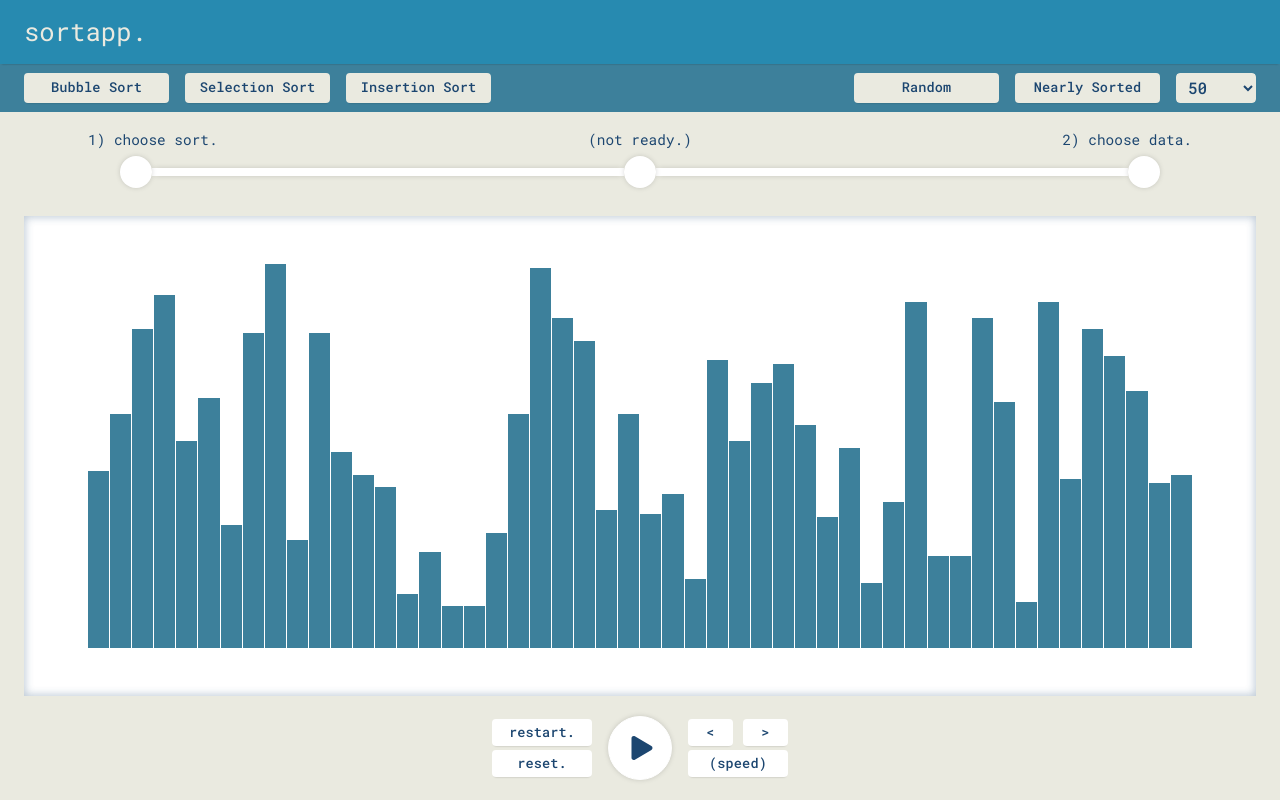
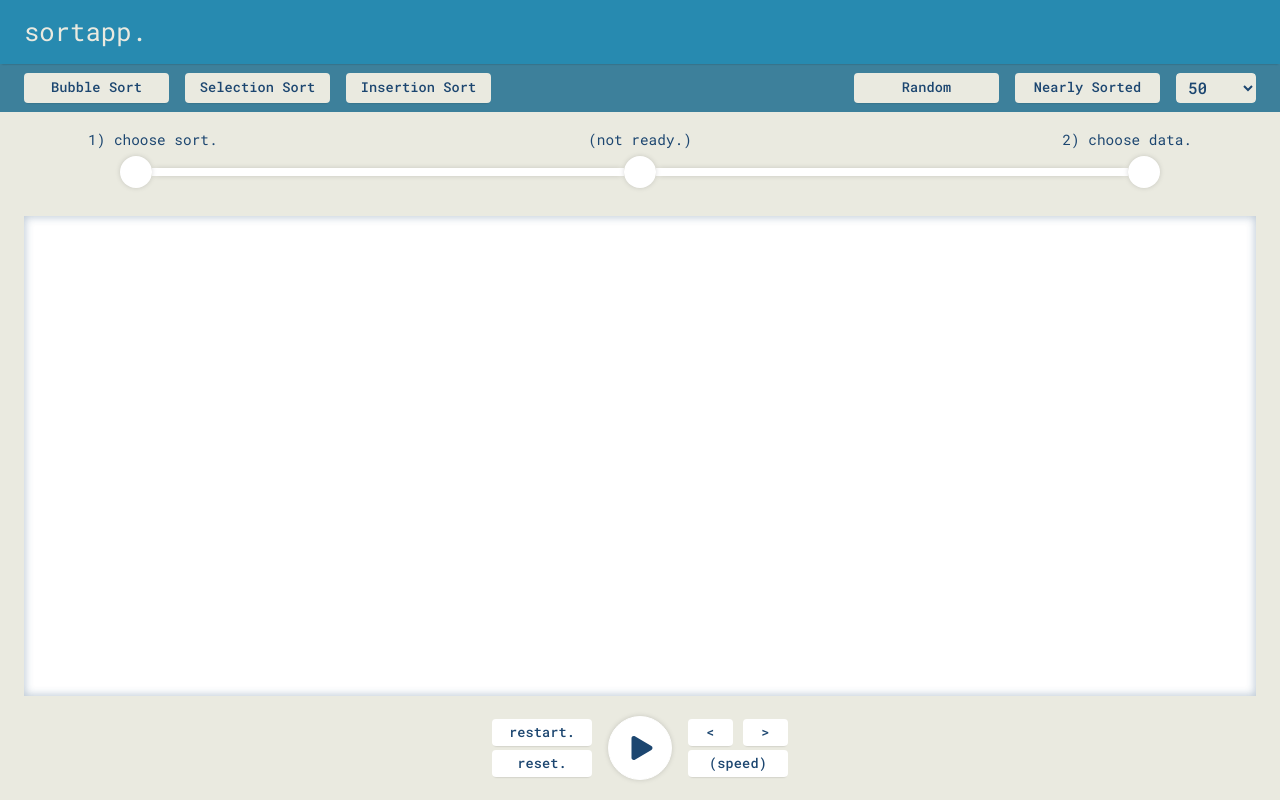
Before and after one commit to kyle4real/Sorting-Visualizer, a React (Create React App) app in the folder client/: page / in a window 1280 px wide. Built offline with nearby package versions, Linux system fonts and the light colour scheme.

Commit message:
Bar opacity transition based on Options selection.

```diff
--- a/client/src/components/Sorting/Bars/Bar/Bar.js
+++ b/client/src/components/Sorting/Bars/Bar/Bar.js
@@ -3,13 +3,13 @@ import styles from "./Bar.module.scss";
 
 const max = 100;
 
-const Bar = ({ height, color }) => {
+const Bar = ({ height, color, opacity }) => {
     height = Math.round((height / max) * 100) + "%";
 
     return (
         <div
             className={`data-bar ${styles.bar}`}
-            style={{ height: height, background: color && color }}
+            style={{ height: height, background: color && color, opacity: opacity }}
         ></div>
     );
 };
--- a/client/src/components/Sorting/Bars/Bar/Bar.module.scss
+++ b/client/src/components/Sorting/Bars/Bar/Bar.module.scss
@@ -7,4 +7,5 @@
     // border: 1px solid $secondary;
     // border-top-right-radius: 4px;
     // border-top-left-radius: 4px;
+    transition: opacity 0.8s ease 0.2s;
 }
--- a/client/src/components/Sorting/Bars/Bars.js
+++ b/client/src/components/Sorting/Bars/Bars.js
@@ -19,18 +19,17 @@ import insertionSort from "../../../algorithms/insertionSort";
 //     { id: 8, height: 69 },
 // ];
 
-const MS_ANIMATION_SPEED = 20;
+const MS_ANIMATION_SPEED = 1;
 
 const MAX_HEIGHT = 100;
 
-const Bars = ({ dataSet, dataAmount, sortingOn, sortSelection }) => {
+const Bars = ({ dataSet, dataAmount, sortingOn, sortSelection, dataSelection }) => {
     // const [animations, setAnimations] = useState([]);
 
     useEffect(() => {
         if (sortingOn) {
-            let animations;
             if (sortSelection === "Bubble Sort") {
-                animations = bubbleSort(dataSet, dataAmount);
+                var animations = bubbleSort(dataSet, dataAmount);
             } else if (sortSelection === "Selection Sort") {
                 selectionSort(dataSet);
             } else if (sortSelection === "Insertion Sort") {
@@ -38,10 +37,10 @@ const Bars = ({ dataSet, dataAmount, sortingOn, sortSelection }) => {
             } else {
                 console.log("error");
             }
-            console.log(animations);
 
+            if (animations === undefined) return;
+            const dataBars = document.getElementsByClassName("data-bar");
             for (let i = 0; i < animations.length; i++) {
-                const dataBars = document.getElementsByClassName("data-bar");
                 const colorChange = i % 3 !== 1;
                 if (colorChange) {
                     const [barOneInx, barTwoInx] = animations[i];
@@ -68,8 +67,6 @@ const Bars = ({ dataSet, dataAmount, sortingOn, sortSelection }) => {
         }
     }, [sortingOn, sortSelection, dataSet, dataAmount]);
 
-    console.log(styles.$primary);
-
     return (
         <div className={styles["bars-container"]}>
             <div
@@ -77,7 +74,12 @@ const Bars = ({ dataSet, dataAmount, sortingOn, sortSelection }) => {
                 style={{ gridTemplateColumns: `repeat(${dataAmount.length}, 1fr)` }}
             >
                 {dataSet.map(({ id, height, color }) => (
-                    <Bar key={id} height={height} color={color} />
+                    <Bar
+                        key={id}
+                        height={height}
+                        color={color}
+                        opacity={dataSelection && sortSelection ? 1 : 0}
+                    />
                 ))}
             </div>
         </div>
--- a/client/src/components/Sorting/Sorting.js
+++ b/client/src/components/Sorting/Sorting.js
@@ -39,6 +39,7 @@ const Sorting = ({ sortSelection, dataSelection, dataAmount }) => {
                     dataAmount={dataAmount}
                     sortingOn={sortingOn}
                     sortSelection={sortSelection}
+                    dataSelection={dataSelection}
                 />
                 <Controls
                     setDataSet={setDataSet}
```
